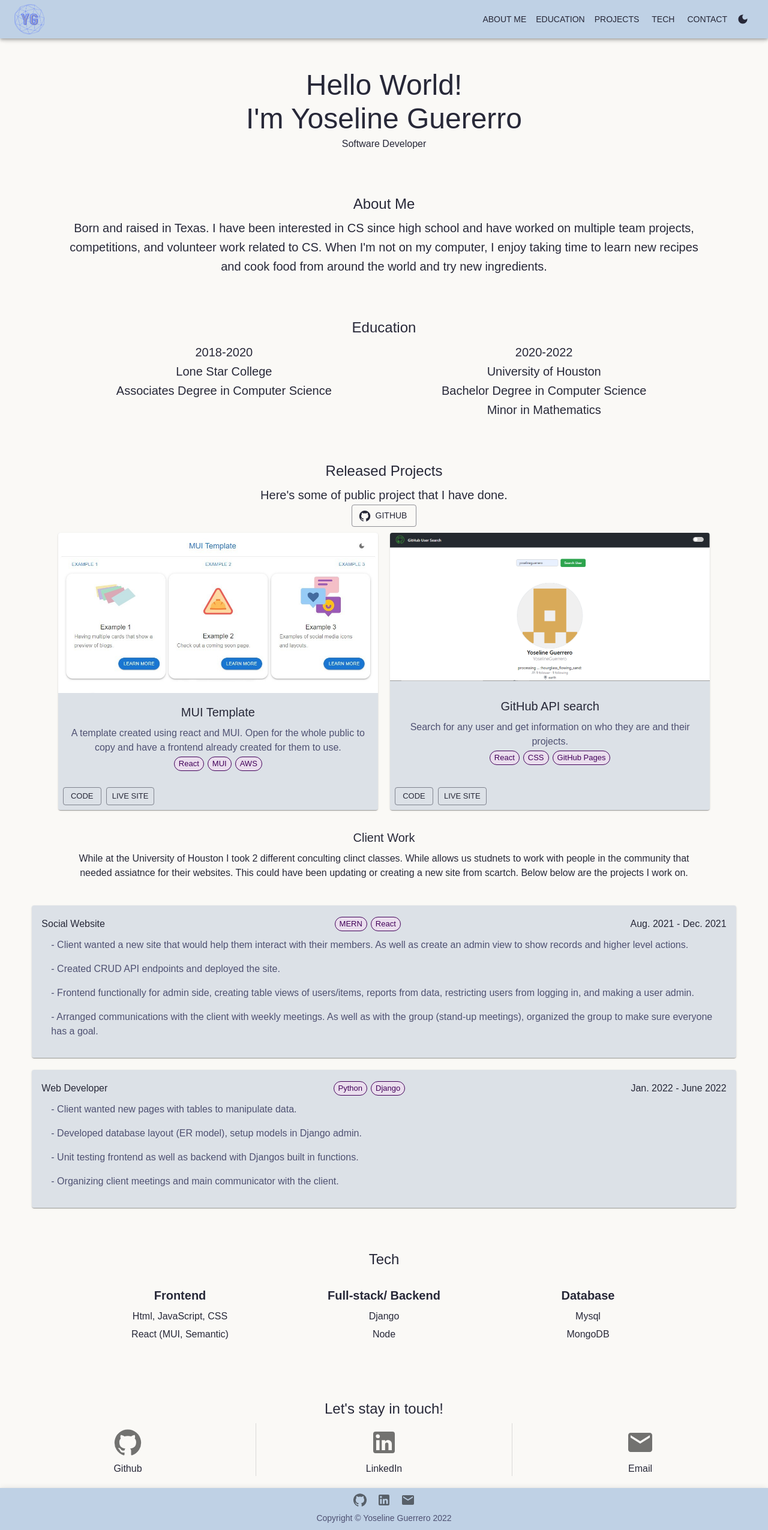
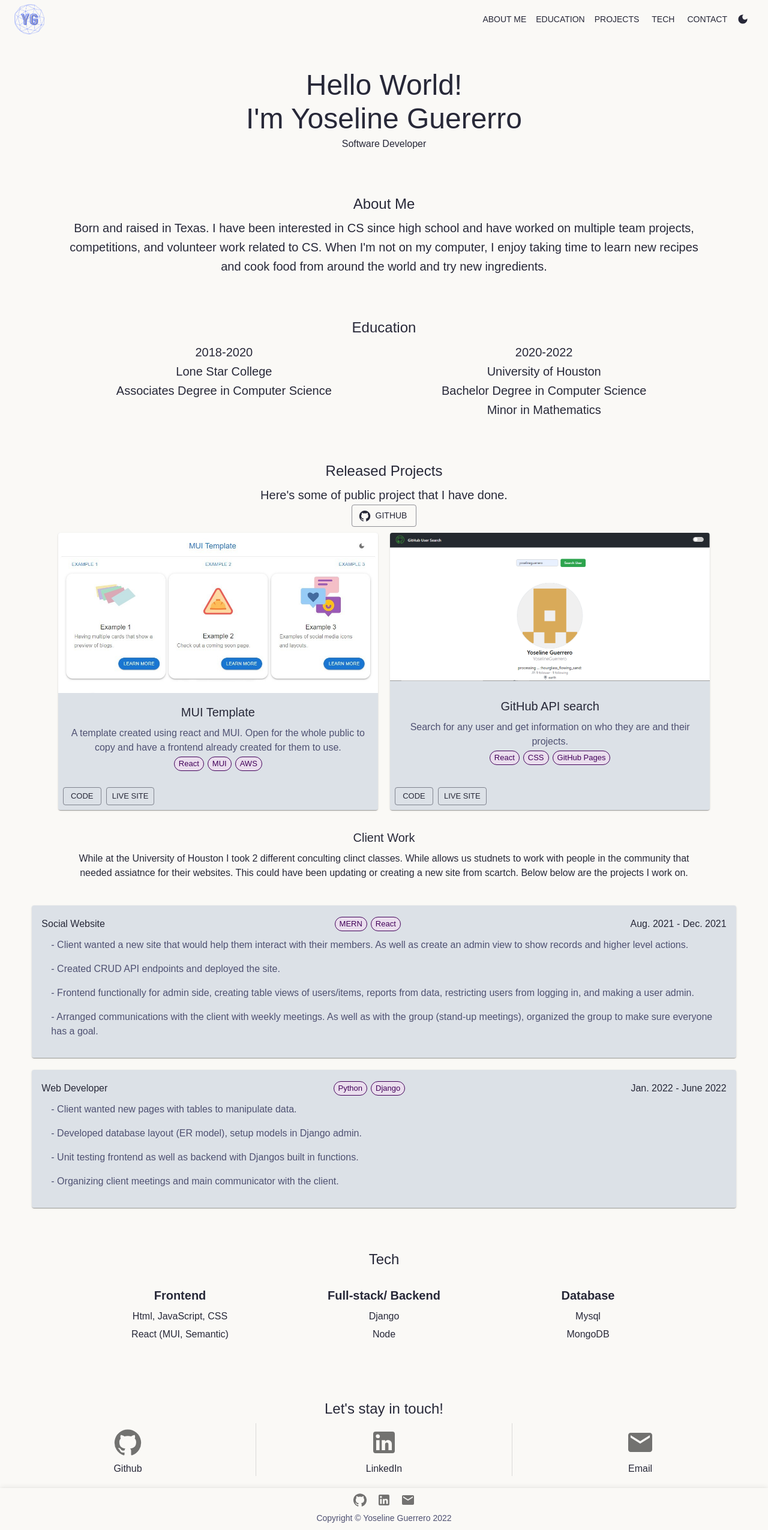
Before and after one commit to YoselineGuerrero/dev-portfolio, a React (Create React App) app: page /#/ in a window 1280 px wide. Shown: the whole page at 60% size. Built offline with nearby package versions, Linux system fonts and the light colour scheme.

Commit message:
navbar changes

```diff
--- a/src/mainPage.js
+++ b/src/mainPage.js
@@ -56,7 +56,7 @@ export default function MainPage() {
 
   return (
     <div>
-      <AppBar position="sticky">
+      <AppBar position="sticky" elevation={0}>
         <Toolbar>
           <img src={YG_logo} alt='YG logo' height='50px'/>
           <Box sx={{flexGrow: 1, justifyContent: 'flex-end', display: { xs: 'flex', md: 'none' }}}>
--- a/src/theme.js
+++ b/src/theme.js
@@ -6,7 +6,7 @@ const font =  "'Raleway', sans-serif";
 const darkTheme = createTheme({
   palette: {
     primary: {
-      main: '#23334B',
+      main: '#121212',
     },
     secondary: {
       main: '#E0EDF5',
@@ -75,7 +75,7 @@ const darkTheme = createTheme({
 const lightTheme = createTheme({
   palette: {
     primary: {
-      main: '#BFD1E5',
+      main: '#FAF9F6',
     },
     secondary: {
       main: '#272838',
```
